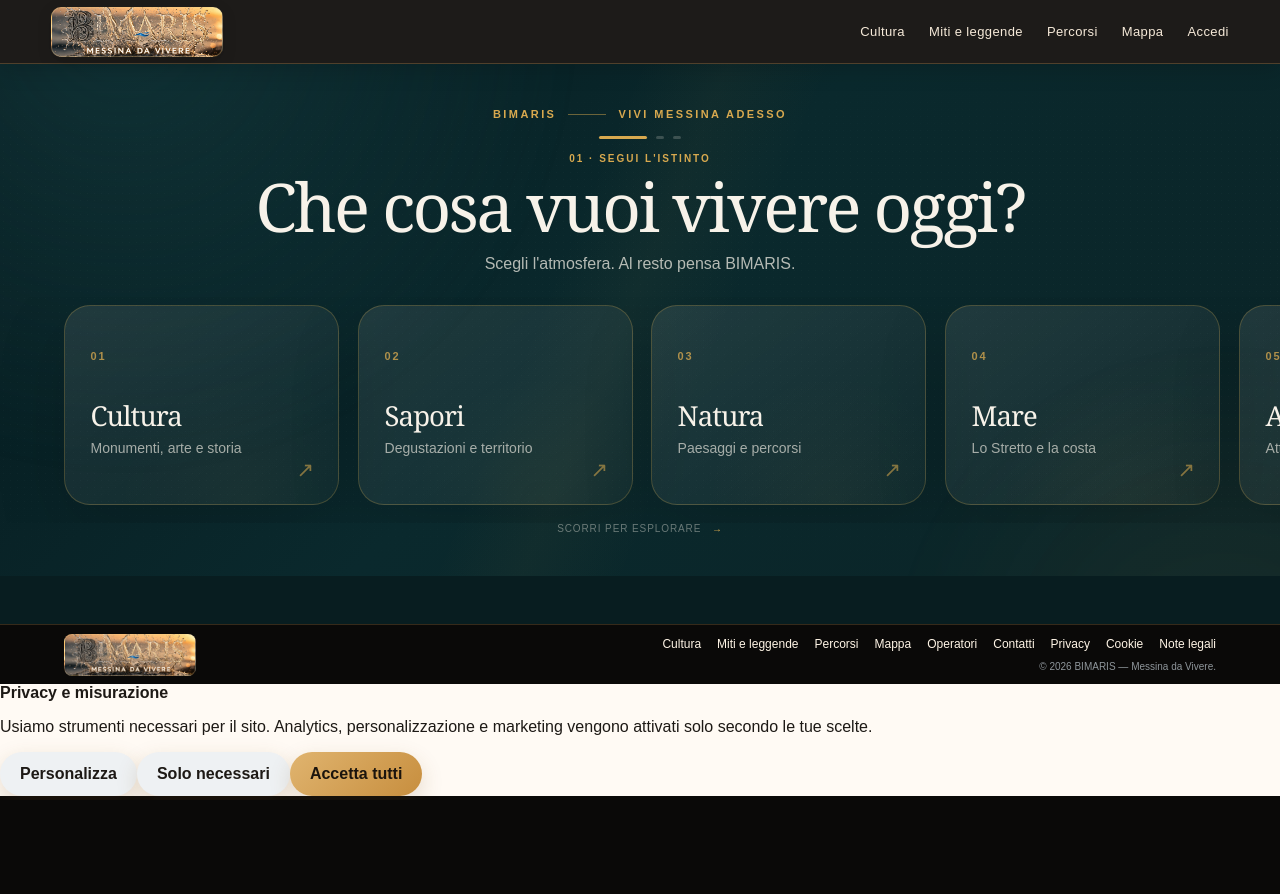
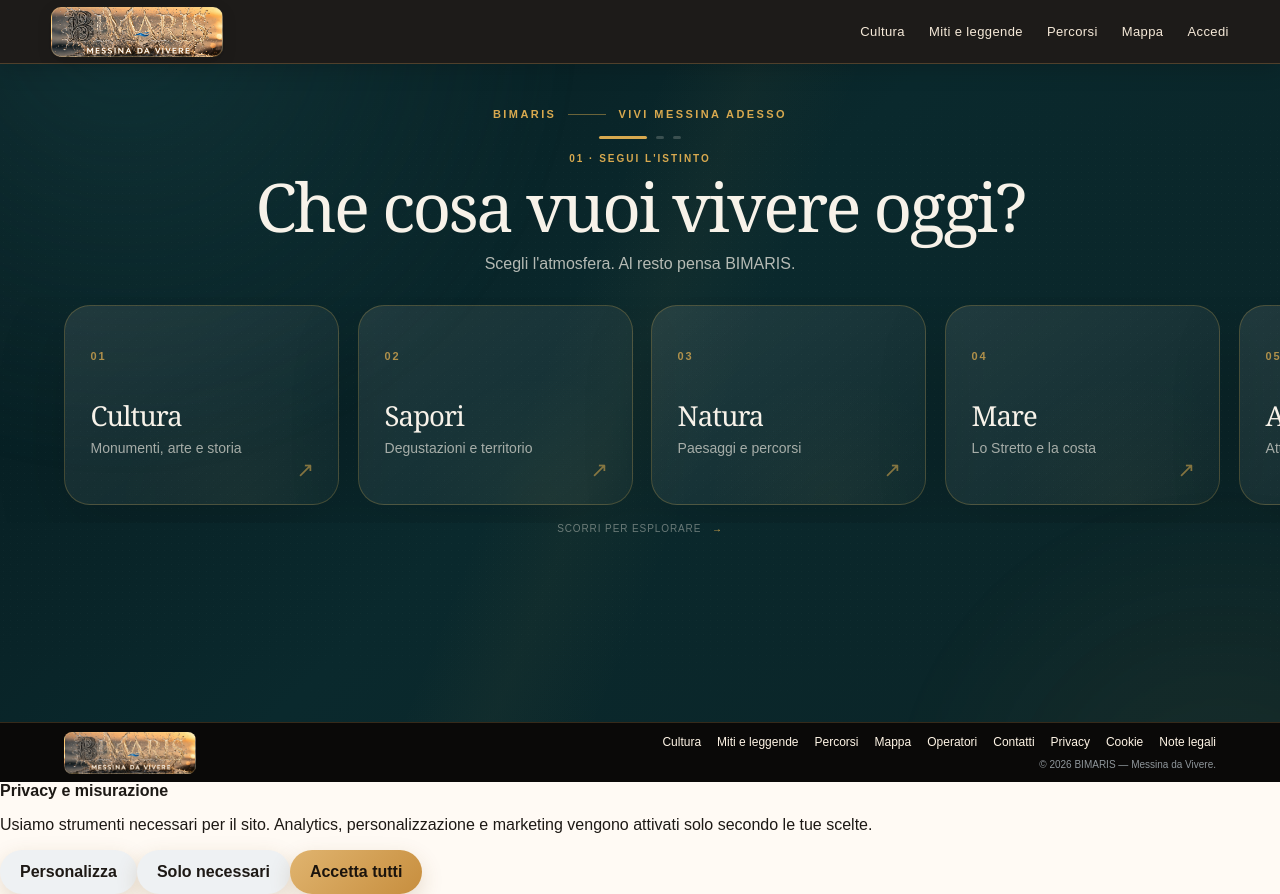
Before and after one commit to giovannibrunetto/bimaris-platform, a Next.js app in the folder apps/web/: page /cosa-faccio-oggi in a window 1280 px wide. Before the commit the page ends 800 px from the top, so only its background shows below. Built offline with nearby package versions, Linux system fonts and the light colour scheme.

Commit message:
Fill Discovery viewport between compact header and footer

```diff
--- a/apps/web/app/cosa-faccio-oggi/page.tsx
+++ b/apps/web/app/cosa-faccio-oggi/page.tsx
@@ -12,7 +12,7 @@ export default async function DiscoveryTodayPage({searchParams}:{searchParams:Pr
  const params=await searchParams,intentRaw=one(params.intent),audienceRaw=one(params.audience),minutesRaw=Number(one(params.minutes));
  const intent=validIntent(intentRaw)?intentRaw:undefined,audience=validAudience(audienceRaw)?audienceRaw:undefined,minutes=durationOptions.includes(minutesRaw as typeof durationOptions[number])?minutesRaw:undefined;
  const complete=!!intent&&!!audience&&!!minutes,results=complete?await discoverExperiences({intent,audience,availableMinutes:minutes,limit:3}):[];
- return <main style={{background:"#081d20"}}>
+ return <main className="discovery-page" style={{background:"#081d20"}}>
   <section className={`discovery-stage${complete?" discovery-stage-complete":""}`}>
    <div className="discovery-light discovery-light-one"/><div className="discovery-light discovery-light-two"/><div className="discovery-grain"/>
    <div className="discovery-shell">
@@ -22,13 +22,15 @@ export default async function DiscoveryTodayPage({searchParams}:{searchParams:Pr
   </section>
   {complete&&<section style={{background:"#fbf7f0",padding:"70px 22px 90px"}}><div style={{maxWidth:1180,margin:"0 auto"}}><div className="section-head"><div><div className="kicker">SCELTE BIMARIS</div><h2>{results.length?"Tre idee, non cento":"Nessuna proposta compatibile"}</h2></div><p>{results.length?"Abbiamo eliminato ciò che non è coerente con le tue scelte e con la disponibilità di oggi.":"Non forziamo risultati poco adatti. Torna alle scelte e cambia ciò che cerchi."}</p></div>{results.length>0&&<div className="cards">{results.map((item,index)=><article className="card" key={item.id}>{item.imageUrl&&<img src={item.imageUrl} alt="" style={{width:"100%",aspectRatio:"16/9",objectFit:"cover"}}/>}<div className="card-body"><div className="kicker">#{index+1} · {item.availability==="now"?"DISPONIBILE ORA":"PIÙ TARDI OGGI"}</div><h3>{item.name}</h3>{item.excerpt&&<p>{item.excerpt}</p>}<p className="muted">{item.durationMinutes?`${item.durationMinutes} min · `:""}{item.priceFrom!=null?`da € ${item.priceFrom} · `:""}{item.bookingRequirement==="required"?"prenotazione obbligatoria":item.bookingRequirement==="recommended"?"prenotazione consigliata":"senza prenotazione"}</p><Link className="text-link" href={`/esperienze/${item.slug}`}>Scopri la proposta →</Link></div></article>)}</div>}</div></section>}
   <style>{`
-   .discovery-stage{position:relative;isolation:isolate;overflow:hidden;display:flex;align-items:flex-start;background:linear-gradient(135deg,#071b1f 0%,#0a292d 48%,#0b2427 100%);color:#f7f2e9;padding:clamp(42px,5.5vh,66px) clamp(22px,5vw,80px) clamp(38px,5vh,60px)}
+   .discovery-page{display:flex;flex-direction:column;min-height:calc(100dvh - 64px - 78px)}
+   .discovery-stage{position:relative;isolation:isolate;overflow:hidden;display:flex;flex:1;align-items:flex-start;background:linear-gradient(135deg,#071b1f 0%,#0a292d 48%,#0b2427 100%);color:#f7f2e9;padding:clamp(42px,5.5vh,66px) clamp(22px,5vw,80px) clamp(38px,5vh,60px)}
    .discovery-stage-complete{min-height:62vh;align-items:center}
    .discovery-stage:before{content:"";position:absolute;inset:0;z-index:-3;background:linear-gradient(112deg,transparent 0 43%,rgba(216,169,79,.035) 49%,transparent 56%)}
    .discovery-light{position:absolute;z-index:-2;border-radius:50%;filter:blur(3px);pointer-events:none;animation:drift 12s ease-in-out infinite alternate}.discovery-light-one{width:72vw;height:72vw;left:-28vw;top:-40vw;background:radial-gradient(circle,rgba(34,91,94,.34),rgba(7,27,31,0) 68%)}.discovery-light-two{width:55vw;height:55vw;right:-22vw;bottom:-35vw;background:radial-gradient(circle,rgba(216,169,79,.07),rgba(7,27,31,0) 67%);animation-duration:16s}.discovery-grain{position:absolute;inset:0;z-index:-1;opacity:.22;pointer-events:none;background-image:radial-gradient(rgba(255,255,255,.11) .55px,transparent .55px);background-size:7px 7px;mask-image:linear-gradient(to bottom,transparent,black 15%,black 85%,transparent)}
    .discovery-shell{width:100%;max-width:1320px;margin:0 auto}.discovery-brand{display:flex;align-items:center;justify-content:center;gap:12px;color:#d8a94f;font-size:11px;font-weight:800;letter-spacing:.22em;margin-bottom:clamp(16px,2vh,24px)}.brand-line{width:38px;height:1px;background:rgba(216,169,79,.48)}
    @keyframes drift{from{transform:translate3d(0,0,0) scale(1)}to{transform:translate3d(4vw,2vh,0) scale(1.08)}}
-   @media(max-width:700px){.discovery-stage{padding:30px 18px 34px}.discovery-stage-complete{min-height:auto}.discovery-brand{font-size:9px;gap:9px;margin-bottom:18px}.brand-line{width:24px}}
+   @media(max-width:950px){.discovery-page{min-height:calc(100dvh - 60px - 78px)}}
+   @media(max-width:700px){.discovery-page{min-height:auto}.discovery-stage{padding:30px 18px 34px}.discovery-stage-complete{min-height:auto}.discovery-brand{font-size:9px;gap:9px;margin-bottom:18px}.brand-line{width:24px}}
    @media(prefers-reduced-motion:reduce){.discovery-light{animation:none!important}}
   `}</style>
  </main>;
```
